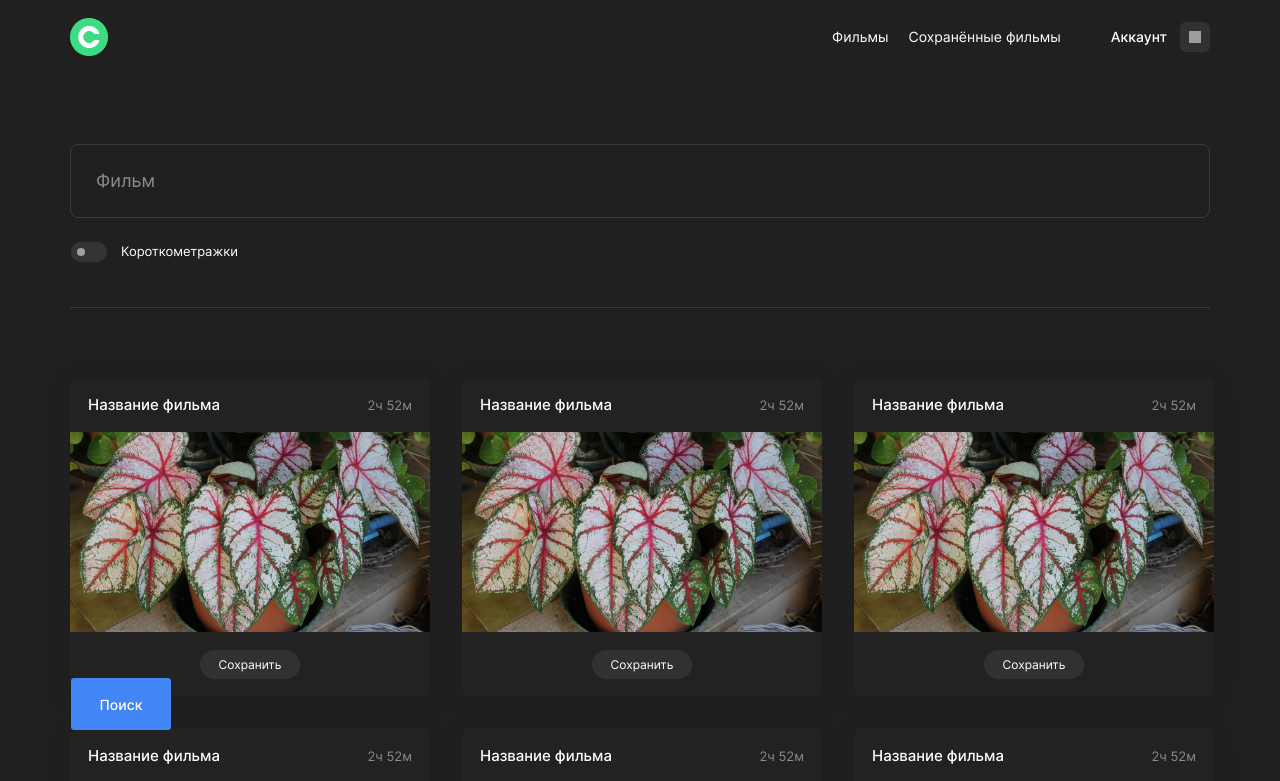
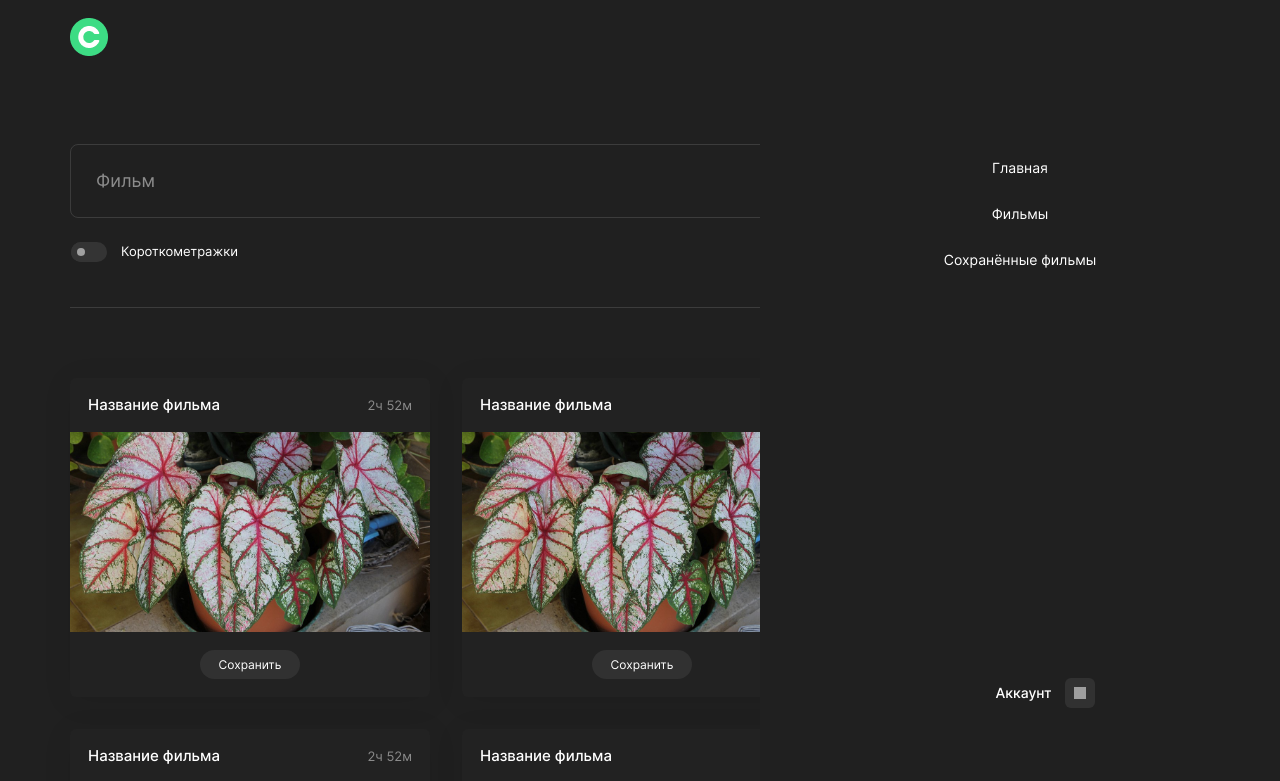
Before and after one commit to GaiaHellslaughterdottir/movies-explorer-frontend, a React (Create React App) app: page /movies in a window 1280 px wide. Shown: the top 781 px of the page. Built offline with nearby package versions, Linux system fonts and the light colour scheme; grey boxes are pictures that could not be loaded; the HTML template or start-up script is replaced by a standard one.

Commit message:
02.11 15:41

```diff
--- a/src/components/App/App.js
+++ b/src/components/App/App.js
@@ -48,6 +48,8 @@ function App() {
       <Route path="*" element={ <PageNotFound/> }/>
 
     </Routes>
+
+
   );
 }
 
--- a/src/components/Form/Form.css
+++ b/src/components/Form/Form.css
@@ -57,6 +57,11 @@
   margin-top: 189px;
 }
 
+.form__movies-search  .form__footer-wrapper{
+  position: inherit;
+  margin: 0;
+}
+
 .form__error {
   color: #EE3465;
   text-align: center;
--- a/src/components/Header/Header.css
+++ b/src/components/Header/Header.css
@@ -16,39 +16,6 @@
 
 .header_blue {
   background-color: #073042;
-}
-
-.navigation {
-  margin-left: auto;
-}
-
-.navigation__link {
-  margin-left: 20px;
-  text-decoration: none;
-  color: #FFF;
-  text-align: right;
-  font-size: 14px;
-  font-style: normal;
-  font-weight: 400;
-  line-height: 18px;
-  -webkit-transition: color .5s ease-out;
-  -moz-transition: color .5s ease-out;
-  -o-transition: color .5s ease-out;
-  transition: color .5s ease-out;
-}
-
-.navigation__link:hover {
-  color: rgba(255, 255, 255, 0.5);
-}
-
-.navigation__link_login {
-  font-size: 12px;
-  margin-left: 20px;
-  color: #FFF;
-  text-align: right;
-  font-style: normal;
-  font-weight: 500;
-  line-height: 16px;
 }
 
 .header__profile {
@@ -74,13 +41,6 @@
 
 .header__profile_login {
   margin-left: 30px;
-}
-
-.header__profile_kolia {
-  display: flex;
-  flex-direction: row;
-  align-items: center;
-  margin-left: 50px;
 }
 
 .header__profile-link-wrapper {
--- a/src/components/Header/Header.js
+++ b/src/components/Header/Header.js
@@ -1,12 +1,15 @@
 import React from "react";
 import { Link, useLocation, Route, NavLink } from "react-router-dom";
+import Navigation from "../Navigation/Navigation";
 
 export default function Header(props) {
   return (
     <header className={ `header ${ window.location.pathname === "/" ? "header_blue" : "" }` }>
       <NavLink to="/" ><div className="logo"/></NavLink>
 
-      { props.loggedIn && <div className="navigation">
+      <Navigation loggedIn={props.loggedIn}/>
+
+     {/* { props.loggedIn && <div className="navigation">
 
         <NavLink to="/movies" className="navigation__link">Фильмы</NavLink>
         <NavLink to="/saved-movies" className="navigation__link">Сохранённые фильмы</NavLink>
@@ -25,7 +28,7 @@ export default function Header(props) {
 
       { !props.loggedIn && <div className="header__profile header__profile_login">
         <NavLink to="/signin"><button className="button">Войти</button></NavLink>
-      </div> }
+      </div> }*/}
 
     </header>
   );
--- /dev/null
+++ b/src/components/Navigation/Navigation.css
@@ -0,0 +1,71 @@
+.navigation {
+  position: fixed;
+  width: 520px;
+  right: 0;
+  bottom: 0;
+  background-color: #202020;
+  height: 100vh;
+  z-index: 15;
+  display: flex;
+  flex-direction: column;
+  align-items: center;
+  justify-content: space-between;
+}
+
+/*
+.navigation {
+  margin-left: auto;
+}
+*/
+
+.navigation__links-wrapper {
+  margin-top: 159px;
+  display: flex;
+  flex-direction: column;
+  align-items: center;
+  gap: 28px;
+}
+
+.navigation__link {
+  /*
+  margin-left: 20px;
+  */
+  text-decoration: none;
+  color: #FFF;
+  text-align: right;
+  font-size: 14px;
+  font-style: normal;
+  font-weight: 400;
+  line-height: 18px;
+  -webkit-transition: color .5s ease-out;
+  -moz-transition: color .5s ease-out;
+  -o-transition: color .5s ease-out;
+  transition: color .5s ease-out;
+}
+
+/*.navigation__link:hover {
+  color: rgba(255, 255, 255, 0.5);
+}*/
+
+.navigation__link:hover {
+  text-decoration-line: underline;
+  text-decoration-style: solid;
+  text-decoration-color: #FFFFFF;
+  text-decoration-width: 2px;
+  text-underline-offset: 4px;
+}
+
+.navigation__link_login {
+  font-size: 12px;
+  margin-left: 20px;
+  color: #FFF;
+  text-align: right;
+  font-style: normal;
+  font-weight: 500;
+  line-height: 16px;
+}
+
+.navigation__account-wrapper {
+  margin-bottom: 92px;
+  margin-top: 28px;
+}
--- /dev/null
+++ b/src/components/Navigation/Navigation.js
@@ -0,0 +1,25 @@
+import React from "react";
+import { Link, useLocation, Route, NavLink } from "react-router-dom";
+
+export default function Navigation(props) {
+  return (
+    <div className="navigation">
+      <div className="navigation__links-wrapper">
+        <NavLink to="/" className="navigation__link">Главная</NavLink>
+        <NavLink to="/movies" className="navigation__link">Фильмы</NavLink>
+        <NavLink to="/saved-movies" className="navigation__link">Сохранённые фильмы</NavLink>
+      </div>
+      <div className="navigation__account-wrapper">
+        <NavLink to="/profile" className="header__profile">
+          Аккаунт
+          <div
+            className={ `header__profile-link-wrapper ${ window.location.pathname !== "/" ? "header__profile-link-wrapper_grey" : "" }` }>
+            <div className="header__profile-icon"/>
+          </div>
+        </NavLink>
+      </div>
+
+    </div>
+
+  );
+}
--- a/src/index.css
+++ b/src/index.css
@@ -23,6 +23,7 @@
 @import "components/Movies/FilterCheckbox/FilterCheckbox.css";
 @import "components/Movies/MoviesCardList/MoviesCardList.css";
 @import "components/Movies/Preloader/Preloader.css";
+@import "components/Navigation/Navigation.css";
 
 body {
   background-color: #202020;
```
